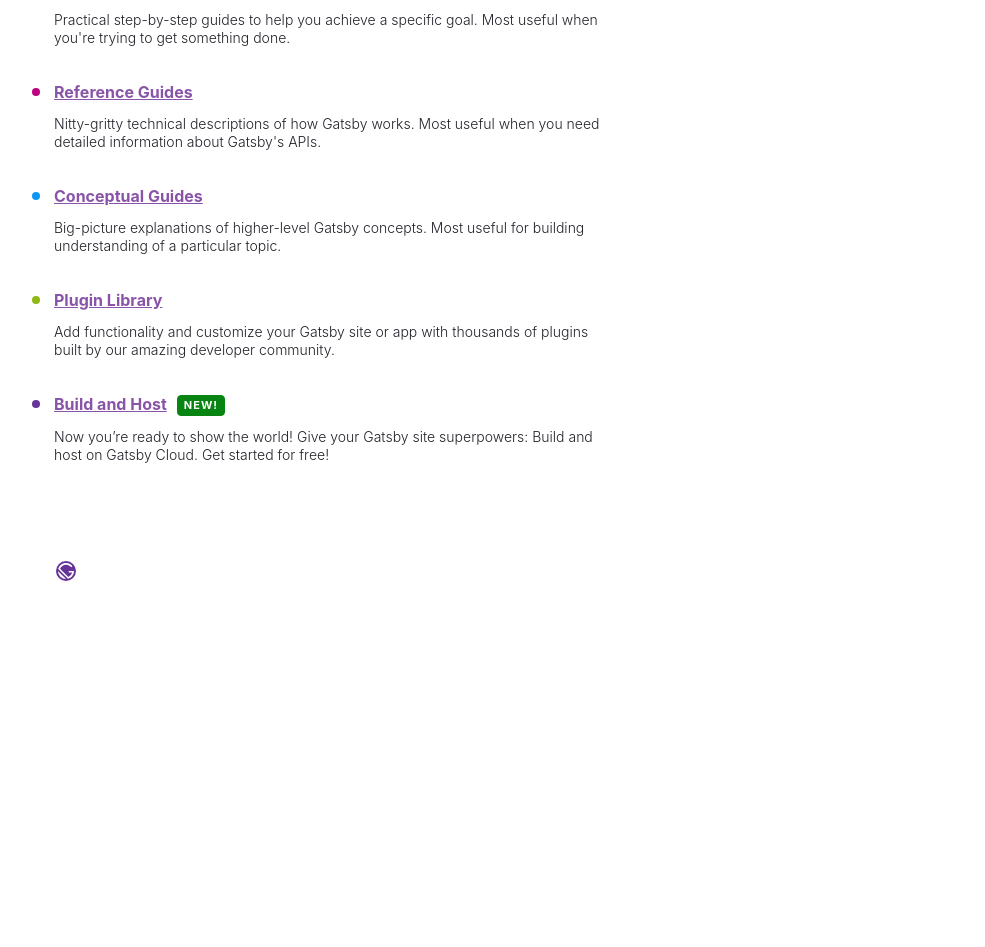
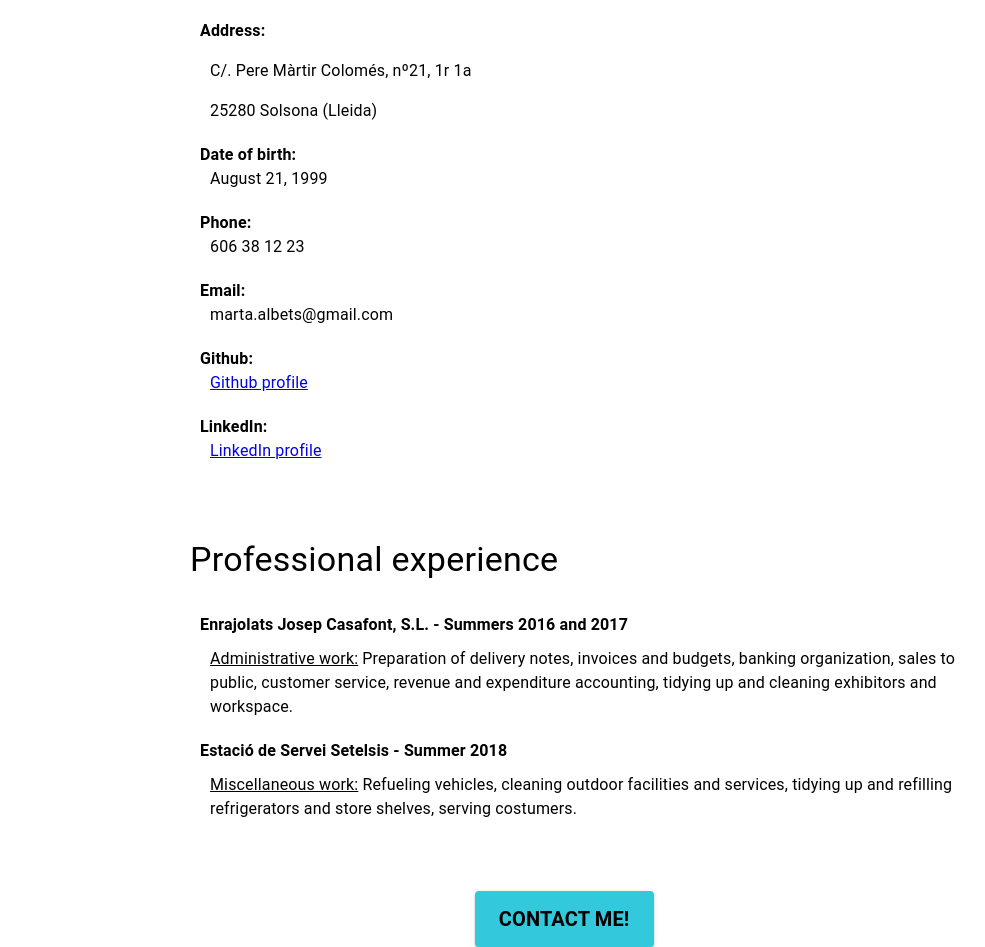
Before and after one commit to Marta99/cv-website, a Gatsby site: page / in a window 1280 px wide. Shown: the part 533-1480 px from the top of the page, without its empty margins (50-1035 px from the left). Before the commit the page ends 1224 px from the top, so only its background shows below. Built offline with nearby package versions, Linux system fonts and the light colour scheme; Gatsby itself is replaced by a stand-in of ours.

Commit message:
Principal page with presentation, personal info and contact button done and working

```diff
--- a/gatsby-config.js
+++ b/gatsby-config.js
@@ -3,5 +3,5 @@
     siteUrl: "https://www.yourdomain.tld",
     title: "My first CV website",
   },
-  plugins: ["gatsby-plugin-gatsby-cloud"],
+  plugins: ["gatsby-plugin-gatsby-cloud", "gatsby-remark-line-breaks"],
 };
--- a/package.json
+++ b/package.json
@@ -15,8 +15,11 @@
     "clean": "gatsby clean"
   },
   "dependencies": {
+    "@material-ui/core": "^4.12.2",
     "gatsby": "^3.10.2",
     "gatsby-plugin-gatsby-cloud": "^2.10.0",
+    "gatsby-remark-line-breaks": "^1.0.0",
+    "gatsby-theme-material-ui": "^2.0.1",
     "react": "^17.0.1",
     "react-dom": "^17.0.1"
   }
--- /dev/null
+++ b/src/components/contact-button.js
@@ -0,0 +1,44 @@
+import * as React from 'react'
+import { Link } from 'gatsby'
+import { Button, Grid, Typography, withStyles } from '@material-ui/core'
+import { container } from './layout.module.css'
+
+const ColorButton = withStyles((theme) => ({
+    root: {
+        color: theme.palette.getContrastText('#33c9dc'),
+        backgroundColor: '#33c9dc',
+        '&:hover': {
+        backgroundColor: '#33c9dc',
+        },
+    },
+}))(Button);
+
+const ButtonStyle = {
+    text: {
+        fontWeight: 'bold',
+        color: 'black'
+    },
+    position: {
+        width: '110%',
+        height: '60%',
+        justifyContent: 'center',
+        alignItems: 'center',
+        marginLeft: '175%',
+        marginTop: '50px'
+    }
+}
+
+const ContactButton = () => {
+    return (
+        <Grid container className={container}>
+            <Grid item>
+                <ColorButton style={ButtonStyle.position} component={Link} to="/contact-form" variant="contained" backgroundColor="primary">
+                <Typography style={ButtonStyle.text} component='h6' variant='h6'>
+                CONTACT ME!
+                </Typography></ColorButton>
+            </Grid>
+        </Grid>
+    )
+}
+
+export default ContactButton
--- /dev/null
+++ b/src/components/header.js
@@ -0,0 +1,18 @@
+import * as React from 'react'
+import { Link } from 'gatsby'
+import { Button, ButtonGroup, Grid } from '@material-ui/core'
+import { navLinks, navLinkItem } from './layout.module.css'
+
+const Header = () => {
+  //const homepageClass = isHomepage ? 'homepage-header' : ''
+  return (
+    <Grid container justify="space-between">
+      <ButtonGroup className={navLinks} variant="text" color="primary" aria-label="nav button group">
+        <Button component={ Link } to="/">Home</Button>
+        <Button component={ Link } to="/contact-form">Contact</Button>
+      </ButtonGroup>
+    </Grid>
+  )
+}
+
+export default Header
--- /dev/null
+++ b/src/components/layout.js
@@ -0,0 +1,28 @@
+import * as React from 'react'
+import { Link } from 'gatsby'
+import {
+    container,
+    heading,
+    navLinks,
+    navLinkItem,
+    navLinkText
+} from './layout.module.css'
+import Header from './header'
+
+const Layout = ({sectionTitle, children}) => {
+    return (
+        <main className={container}>
+            <title>{sectionTitle}</title>
+            <nav>
+                <Header className={navLinks}>
+                    <li className={navLinkItem}><Link to="/" className={navLinkText}>Home</Link></li>
+                    <li className={navLinkItem}><Link to="/contact-form" className={navLinkText}>Names</Link></li>
+                </Header>
+            </nav>
+            <h1 className={heading}>{sectionTitle}</h1>
+            {children}
+        </main>
+    )
+}
+
+export default Layout
--- /dev/null
+++ b/src/components/layout.module.css
@@ -0,0 +1,23 @@
+.container {
+    margin: auto;
+    max-width: 800px;
+    font-family: sans-serif;
+}
+
+.heading {
+    color: grey;
+}
+
+.nav-links {
+    display: flex;
+    list-style: none;
+    margin-left: 100%;
+}
+
+.nav-link-item {
+    padding-right: 2rem;
+}
+
+.nav-link-text {
+    color: black;
+}
--- /dev/null
+++ b/src/components/personal-info-layout.js
@@ -0,0 +1,29 @@
+import * as React from 'react'
+import { Grid, Typography } from '@material-ui/core'
+import { container } from './layout.module.css'
+import { title, description } from './personal-info.module.css'
+
+const style = {
+    title: {
+      fontWeight: 'bold',
+    }
+  }
+
+const PersonalInfoLayout = ({infoField, children}) => {
+    return (
+        <Grid>
+            <Grid item xs={50}>
+                <Typography style={style.title}>
+                    {infoField}
+                </Typography>
+            </Grid>
+            <Grid item xs={50}>
+                <Typography className={description}>
+                    {children}
+                </Typography>
+            </Grid>
+        </Grid>
+    )
+}
+
+export default PersonalInfoLayout
--- /dev/null
+++ b/src/components/personal-info.js
@@ -0,0 +1,61 @@
+import React from 'react'
+import { Link } from 'gatsby'
+import Layout from './layout'
+//import SEO from '../components/SEO'
+
+import { Typography, Grid, Box } from '@material-ui/core'
+import PersonalInfoLayout from './personal-info-layout'
+import { title, description } from './personal-info.module.css'
+import { container} from './layout.module.css'
+
+
+const Personal = () => {
+  return (
+    <Grid
+      container
+      direction="column"
+      spacing={4}
+    >
+      <Grid item>
+        <Typography className={title} variant="h4" >
+          Personal Information
+        </Typography>
+        </Grid>
+        <Grid item>
+          <Grid container className={description}>
+            <PersonalInfoLayout infoField="Address:">
+              <p>C/. Pere Màrtir Colomés, nº21, 1r 1a</p>
+              25280 Solsona (Lleida)
+            </PersonalInfoLayout>
+          </Grid>
+          <Grid container className={description}>
+            <PersonalInfoLayout infoField="Date of birth:">
+              August 21, 1999
+            </PersonalInfoLayout>
+          </Grid>
+          <Grid container className={description}>
+            <PersonalInfoLayout infoField="Phone:">
+              606 38 12 23
+            </PersonalInfoLayout>
+          </Grid>
+          <Grid container className={description}>
+            <PersonalInfoLayout infoField="Email:">
+              marta.albets@gmail.com
+            </PersonalInfoLayout>
+          </Grid>
+          <Grid container className={description}>
+            <PersonalInfoLayout infoField="Github:">
+            <a href="https://github.com/Marta99" target="_blank" rel="noreferrer">Github profile</a>
+            </PersonalInfoLayout>
+          </Grid>
+          <Grid container className={description}>
+            <PersonalInfoLayout infoField="LinkedIn:">
+            <a href="https://www.linkedin.com/in/marta-a-976520124/" target="_blank" rel="noreferrer">LinkedIn profile</a>
+            </PersonalInfoLayout>
+          </Grid>
+        </Grid>
+      </Grid>
+  )
+}
+
+export default Personal
--- /dev/null
+++ b/src/components/personal-info.module.css
@@ -0,0 +1,10 @@
+.title {
+    color: black;
+    padding-top: 40px;
+}
+
+.description {
+    color: black;
+    padding-left: 10px;
+    padding-bottom: 10px;
+}
--- /dev/null
+++ b/src/components/presentation.js
@@ -0,0 +1,32 @@
+import * as React from 'react'
+import { Link } from 'gatsby'
+import { Button, Grid, Typography } from '@material-ui/core'
+import { container } from './layout.module.css'
+import {
+    name,
+    description,
+} from './presentation.module.css'
+
+const Presentation = () => {
+    return (
+        <Grid container className={container}>
+            <Grid item>
+                <Typography className={name} variant='h2'>
+                    Marta Albets Mitjaneta
+                </Typography>
+            </Grid>
+            <Grid item>
+                <Typography className={description} variant='h6'>
+                Lorem ipsum dolor sit amet, consectetur adipiscing elit. Integer molestie ornare ante, ac fringilla ligula rutrum nec.
+                Cras a facilisis ex. In dapibus ut felis ut facilisis. Cras non tellus id magna dapibus efficitur.
+                Nullam sit amet lectus at lacus laoreet rutrum. Nulla facilisi. Nullam lacinia metus ligula, nec ullamcorper magna pellentesque vel.
+                Mauris eu tellus dignissim, porttitor neque vel, tempor dolor. Suspendisse ultricies pharetra mauris a auctor.
+                Etiam hendrerit dui id ante interdum, sit amet volutpat velit malesuada. Curabitur sodales dictum cursus. Donec et elit vitae arcu egestas efficitur.
+                Ut mollis euismod massa eget sagittis. Aliquam tincidunt maximus augue. Nulla pulvinar tristique tempus. Phasellus facilisis efficitur elit non dictum.
+                </Typography>
+            </Grid>
+        </Grid>
+    )
+}
+
+export default Presentation
--- /dev/null
+++ b/src/components/presentation.module.css
@@ -0,0 +1,8 @@
+.name {
+    color: black;
+    padding-bottom: 12px;
+}
+
+.description {
+    color: black;
+}
--- /dev/null
+++ b/src/components/professional-info-layout.js
@@ -0,0 +1,29 @@
+import * as React from 'react'
+import { Grid, Typography } from '@material-ui/core'
+import { container } from './layout.module.css'
+import { title, description } from './professional-info.module.css'
+
+const style = {
+    title: {
+      fontWeight: 'bold',
+    }
+  }
+
+const ProfessionalInfoLayout = ({place, period, children}) => {
+    return (
+        <Grid>
+            <Grid item xs={50}>
+                <Typography style={style.title}>
+                    {place}   -   {period}
+                </Typography>
+            </Grid>
+            <Grid item xs={50}>
+                <Typography className={description}>
+                    {children}
+                </Typography>
+            </Grid>
+        </Grid>
+    )
+}
+
+export default ProfessionalInfoLayout
--- /dev/null
+++ b/src/components/professional-info.js
@@ -0,0 +1,42 @@
+import React from 'react'
+import { Link } from 'gatsby'
+import Layout from './layout'
+//import SEO from '../components/SEO'
+
+import { Typography, Grid, Box } from '@material-ui/core'
+import { title, description } from './personal-info.module.css'
+import { container} from './layout.module.css'
+import ProfessionalInfoLayout from './professional-info-layout'
+
+const About = () => {
+  return (
+      <Grid
+        container
+        direction="column"
+        spacing={4}
+      >
+        <Grid item>
+          <Typography className={title} variant="h4" >
+            Professional experience
+          </Typography>
+        </Grid>
+        <Grid item>
+            <Grid container className={description}>
+                <ProfessionalInfoLayout place="Enrajolats Josep Casafont, S.L." period="Summers 2016 and 2017">
+                    <u>Administrative work:</u> Preparation of delivery notes, invoices
+                    and budgets, banking organization, sales to public, customer service,
+                    revenue and expenditure accounting, tidying up and cleaning exhibitors and workspace.
+                </ProfessionalInfoLayout>
+            </Grid>
+            <Grid container className={description}>
+                <ProfessionalInfoLayout place="Estació de Servei Setelsis" period="Summer 2018">
+                    <u>Miscellaneous work:</u> Refueling vehicles, cleaning outdoor facilities and services,
+                     tidying up and refilling refrigerators and store shelves, serving costumers.
+                </ProfessionalInfoLayout>
+            </Grid>
+        </Grid>
+      </Grid>
+  )
+}
+
+export default About
--- /dev/null
+++ b/src/components/professional-info.module.css
@@ -0,0 +1,10 @@
+.title {
+    color: black;
+}
+
+.description {
+    color: black;
+    padding-bottom: 10px;
+    padding-left: 10px;
+    padding-top: 10px;
+}
--- a/src/pages/index.js
+++ b/src/pages/index.js
@@ -1,6 +1,24 @@
 import * as React from "react"
+import { Link } from 'gatsby'
+import Layout from '../components/layout'
+import Presentation from '../components/presentation'
+import ContactButton from '../components/contact-button'
+import Personal from '../components/personal-info'
+import About from '../components/professional-info'
 
-// styles
+const IndexPage = () => {
+  return (
+    <Layout sectionTitle="">
+      <Presentation />
+      <Personal />
+      <About />
+      <ContactButton />
+    </Layout>
+  )
+}
+
+
+/*// styles
 const pageStyles = {
   color: "#232129",
   padding: 96,
@@ -179,6 +197,6 @@
       />
     </main>
   )
-}
+}*/
 
 export default IndexPage
```
Also changed, not shown: src/components/education-info.js (added), 1 other file.
